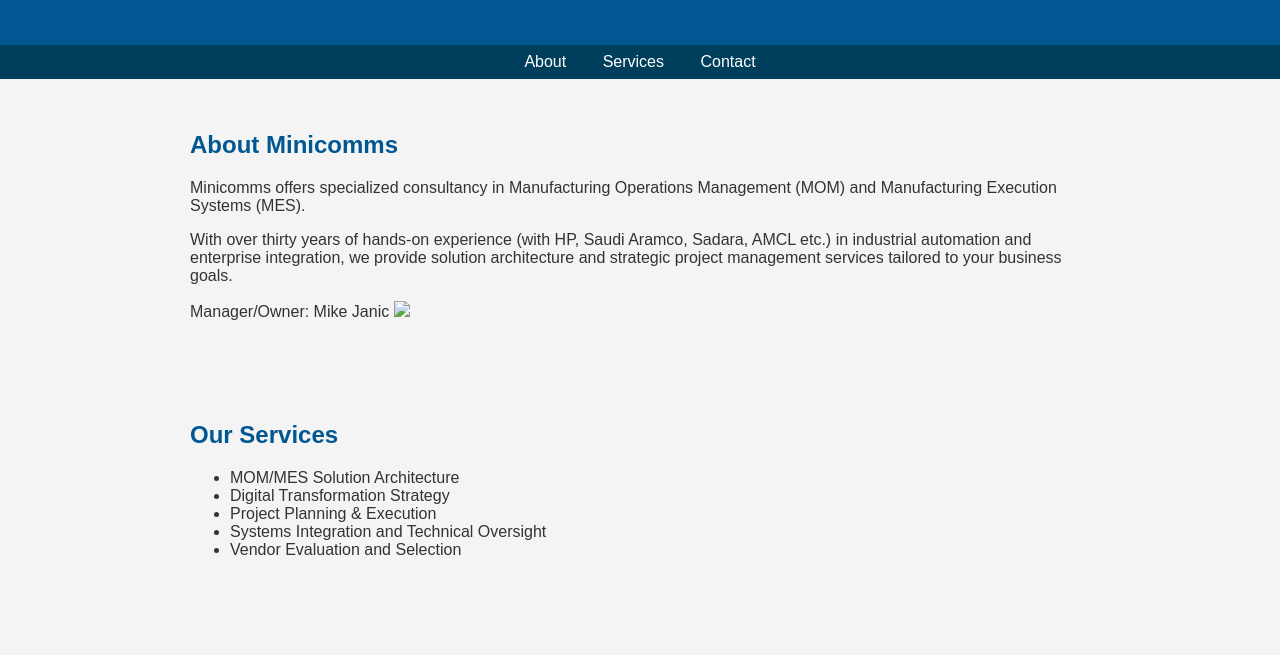
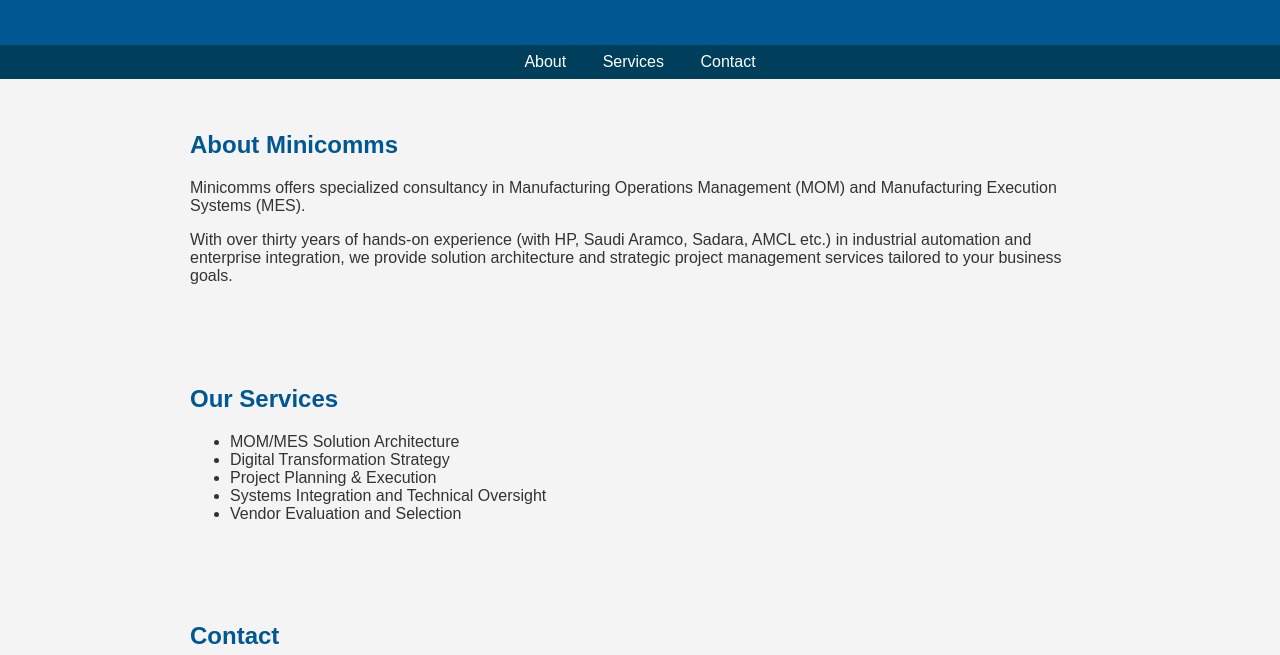
Before and after one commit to minicomms/MOM, a plain HTML site: page Index.html in a window 1280 px wide. Shown: the part 133-788 px from the top of the page. Drawn offline with Linux system fonts and the light colour scheme.

Commit message:
Update Index.html
Tuto finito

```diff
--- a/Index.html
+++ b/Index.html
@@ -31,9 +31,6 @@
     <h2>About Minicomms</h2>
     <p>Minicomms offers specialized consultancy in Manufacturing Operations Management (MOM) and Manufacturing Execution Systems (MES).</p>
 <p>With over thirty years of hands-on experience (with HP, Saudi Aramco, Sadara, AMCL etc.) in industrial automation and enterprise integration, we provide solution architecture and strategic project management services tailored to your business goals.</p>
- <p>Manager/Owner: Mike Janic
-<img src="C:\users\janic\downloads\Mike-Leysin.png">
-</p>
   </section>
 
   <section id="services">
```
